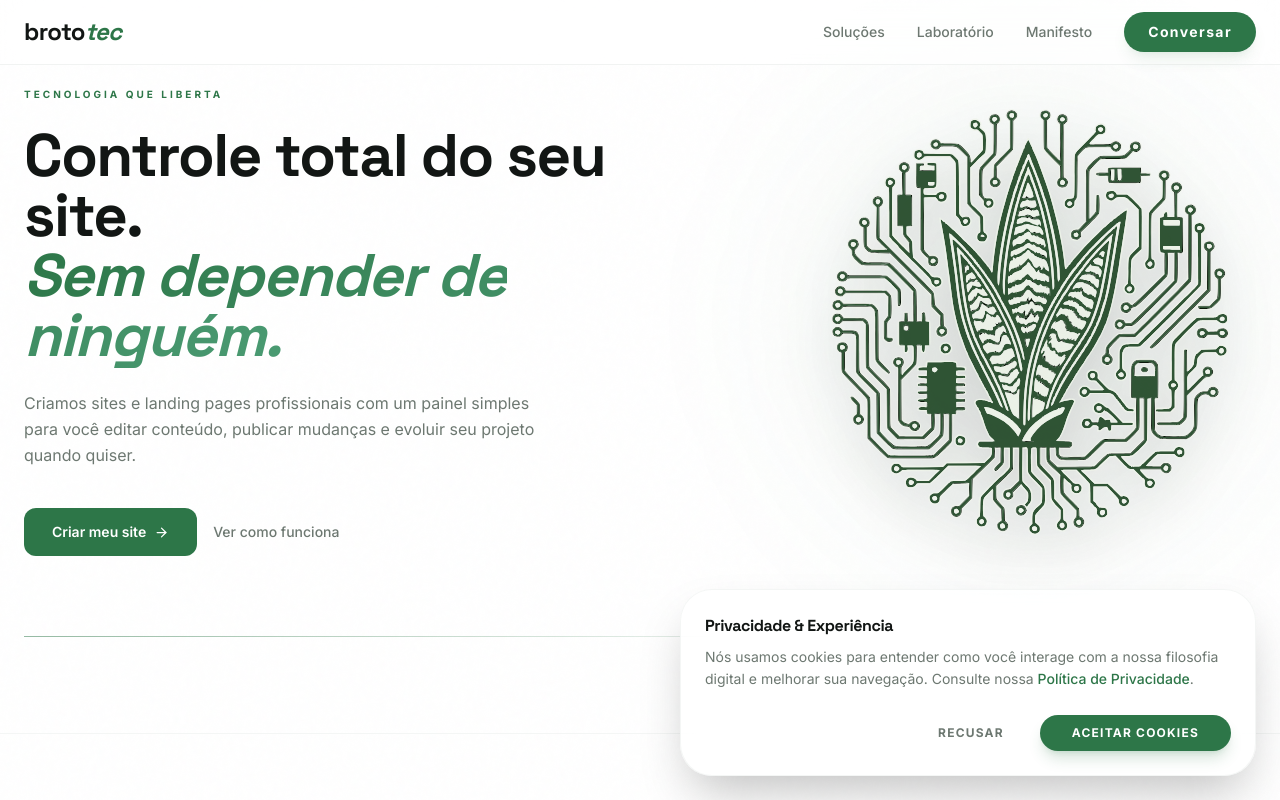
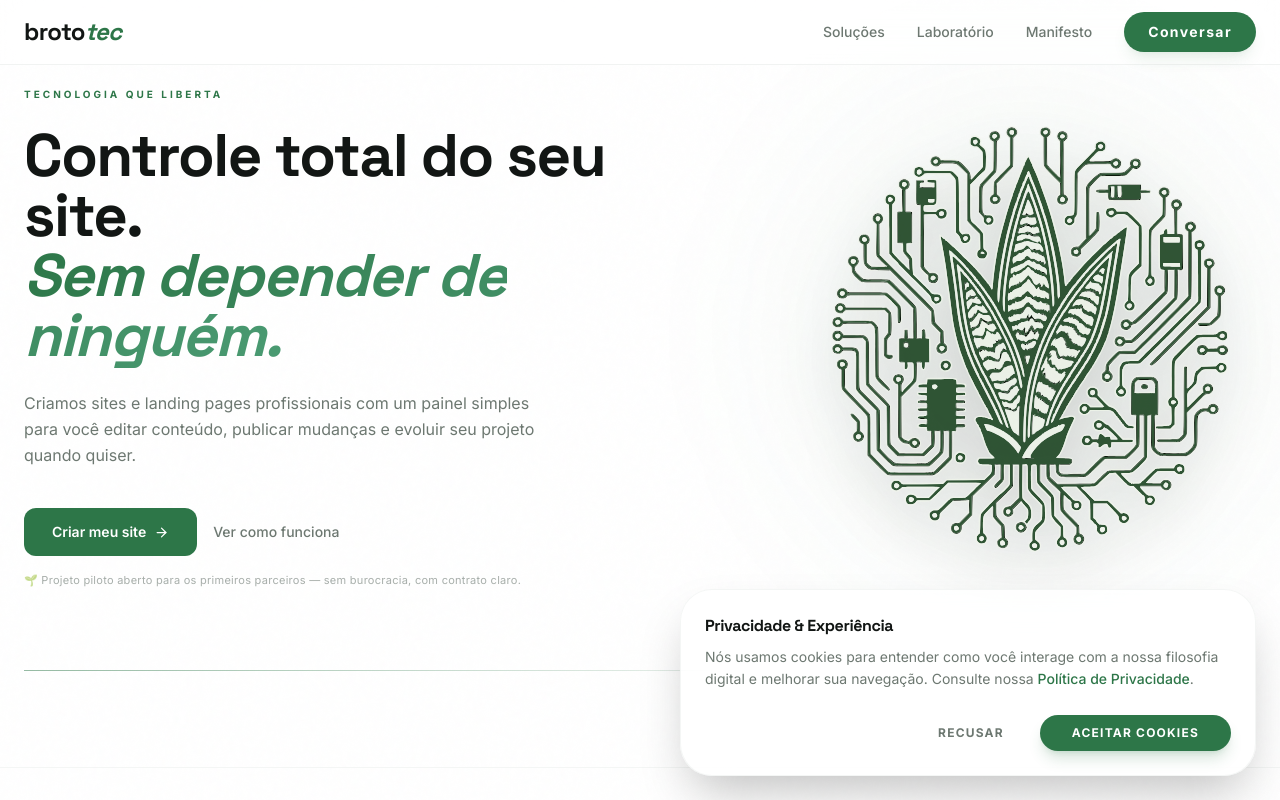
Before and after one commit to marllonpanisset/brototec, a React (Vite) app: page / in a window 1280 px wide. Shown: the top 800 px of the page. Built offline with nearby package versions, Linux system fonts and the light colour scheme.

Commit message:
copy: adiciona linha de confiança projeto piloto no hero da home

```diff
--- a/src/components/home/HeroSection.jsx
+++ b/src/components/home/HeroSection.jsx
@@ -46,8 +46,9 @@ export default function HeroSection() {
               initial={{ opacity: 0, y: 12 }}
               animate={{ opacity: 1, y: 0 }}
               transition={{ duration: 0.5, delay: 0.45 }}
-              className="mt-10 flex items-center gap-4 flex-wrap"
+              className="mt-10 flex flex-col gap-4"
             >
+              <div className="flex items-center gap-4 flex-wrap">
                 <Link
                   to="/contato"
                   className="inline-flex items-center gap-2 bg-primary text-primary-foreground text-sm font-semibold px-7 py-3.5 rounded-xl hover:shadow-lg transition-all"
@@ -60,6 +61,12 @@ export default function HeroSection() {
                 >
                   Ver como funciona
                 </Link>
+              </div>
+
+              {/* Linha de confiança */}
+              <p className="text-[11px] text-muted-foreground/60 tracking-wide leading-relaxed">
+                🌱 Projeto piloto aberto para os primeiros parceiros — sem burocracia, com contrato claro.
+              </p>
             </motion.div>
           </div>
 
```
Lines whose indentation alone changed are shown as unchanged.
